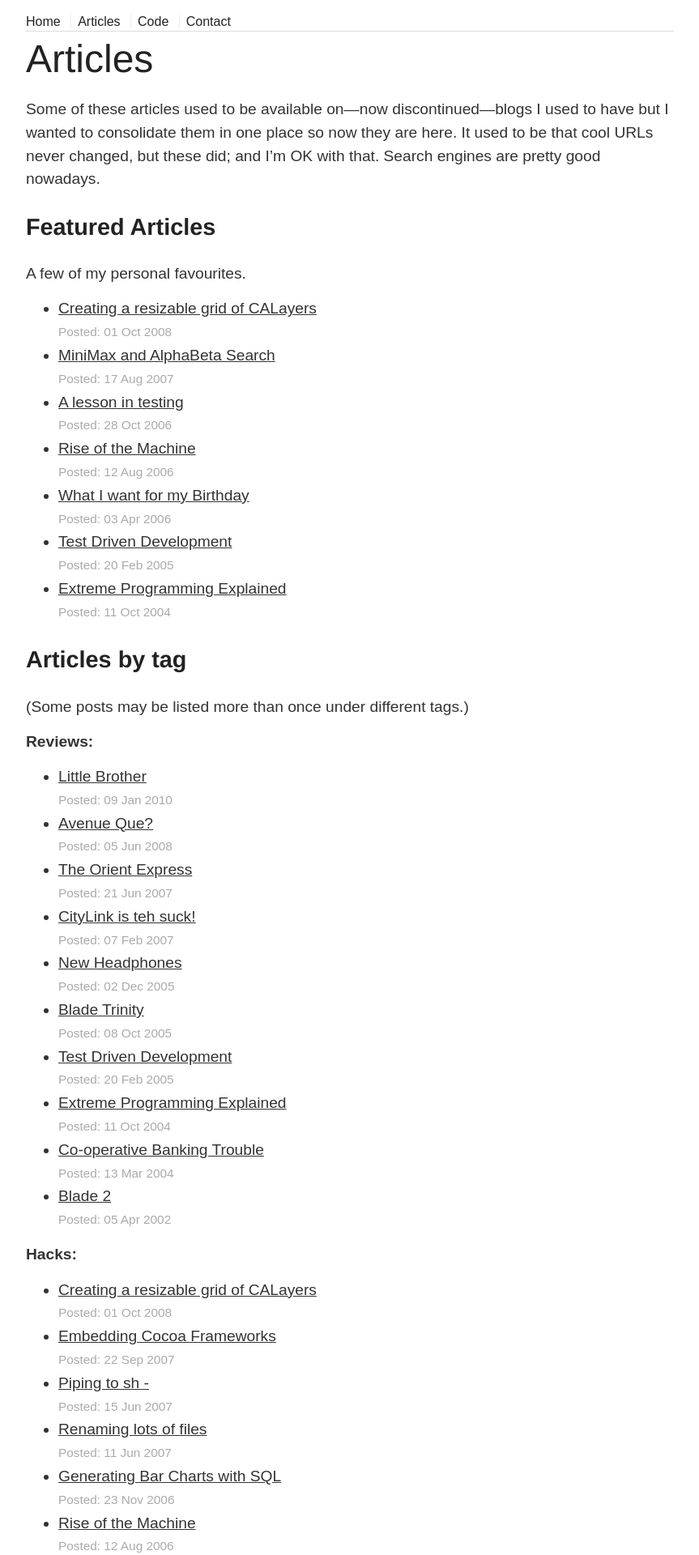
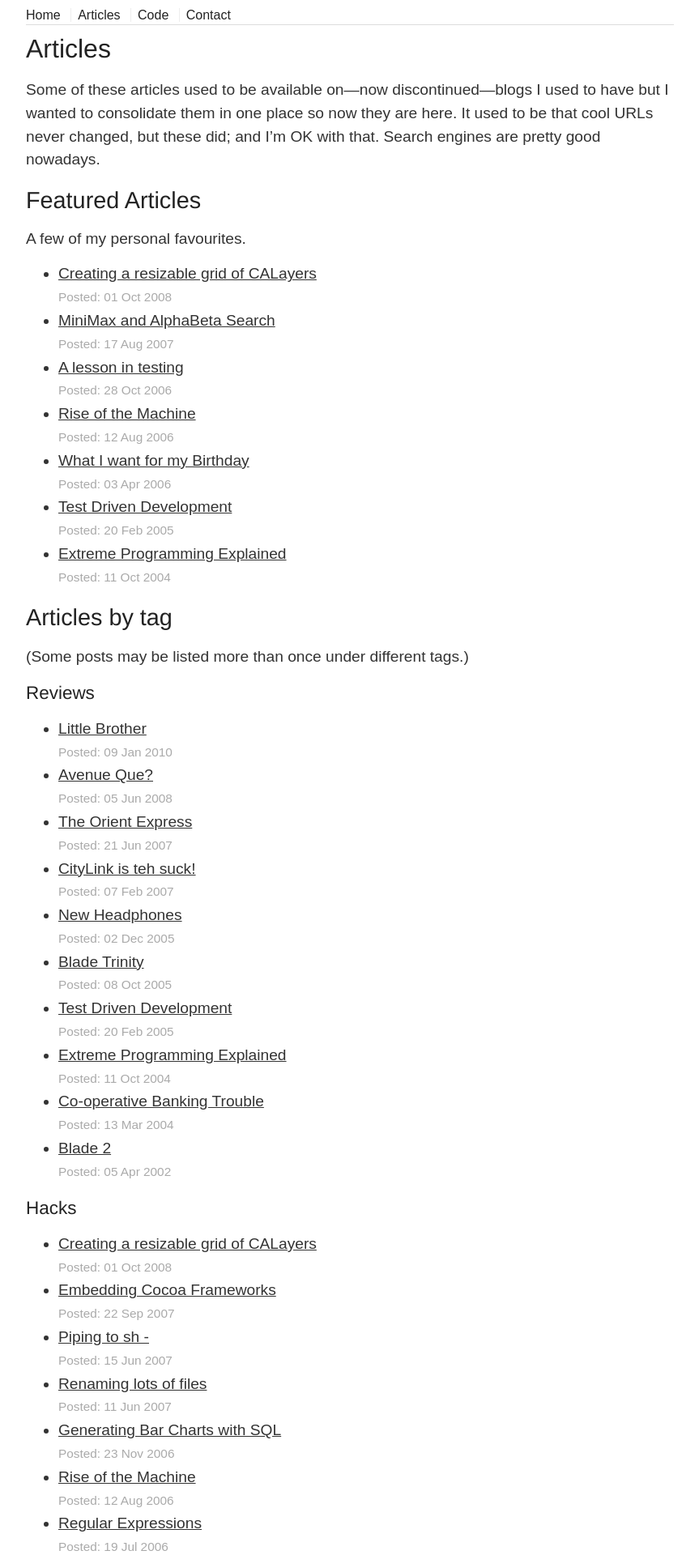
Before and after one commit to stig/www.brautaset.org, a Jekyll site: the page built from articles.md, in a window 1280 px wide. Shown: the top 1920 px of the page at 81% size, without its empty margins (208-1071 px from the left). Built offline with Jekyll 4.4.1, drawn with Linux system fonts in a browser that asks for light colours.

Commit message:
tone down font sizes on headers

```diff
--- a/_layouts/default.html
+++ b/_layouts/default.html
@@ -6,7 +6,7 @@
     <head>
         <meta charset="utf-8">
         <meta http-equiv="X-UA-Compatible" content="IE=edge,chrome=1">
-        <title>{{ page.title | strip_html }}{% unless page.title == "Stig Brautaset" %} by Stig Brautaset{% endunless %}</title>
+        <title>{{ page.title | strip_html }}</title>
         <meta name="description" content="Personal Website">
         <meta name="author" content="Stig Brautaset" />
         <meta name="viewport" content="width=device-width">
--- a/articles.md
+++ b/articles.md
@@ -29,7 +29,7 @@ A few of my personal favourites.
 
 {% for tag in site.tags %}
 
-**{{ tag.first }}:**
+<h3>{{ tag.first }}</h3>
 
 <ul class="posts">
   {% for post in site.posts %}
--- a/css/main.css
+++ b/css/main.css
@@ -81,6 +81,11 @@ a {
 body {
   margin: 0 5px; }
 
+h1, h2, h3 {
+  font-family: "Helvetica Neue", sans-serif;
+  font-weight: normal;
+  margin: 0.5em 0; }
+
 nav {
   font-size: 1em; }
   nav ul {
@@ -100,12 +105,9 @@ nav {
     text-decoration: none; }
 
 header {
-  margin-top: 1em; }
+  margin-top: 0.5em; }
   header h1 {
-    font-weight: normal;
-    font-size: 3em;
-    font-family: "Helvetica Neue", sans-serif;
-    margin: 0; }
+    margin: 0.2em 0 0 0; }
   header p {
     text-size: 80%;
     color: #aaaaaa;
@@ -117,22 +119,6 @@ article {
   font-size: 1.2em;
   padding: 0;
   margin-bottom: 0.7em; }
-  article h1, article h2, article h3 {
-    font-family: "Helvetica Neue", sans-serif; }
-  article h1 {
-    margin-top: 1em;
-    font-size: 1.4em;
-    font-weight: bold; }
-    article h1 #date {
-      color: #ccc;
-      text-align: right;
-      padding-right: 20px;
-      text-transform: lowercase; }
-    article h1 a:hover {
-      background: none;
-      color: inherit;
-      text-decoration: none;
-      display: inline; }
   article p, article pre, article ul, article ol {
     color: #333333;
     line-height: 1.5em;
```
Also changed, not shown: code.md (+1 -1 lines), css/main.scss (+8 -31 lines).
